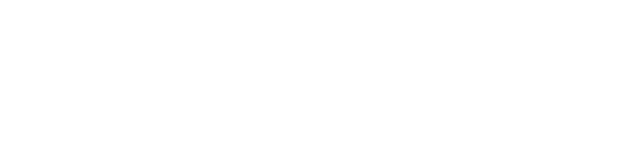
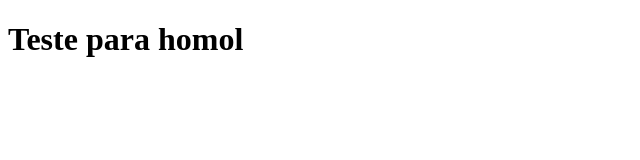
Before and after one commit to Coratini/Curso-Git-Github, a website: page index.html in a window 1280 px wide. Shown: the whole page, without its empty margins (0-640 px from the left). Drawn offline with Linux system fonts and the light colour scheme.

Commit message:
teste para homol

```diff
--- a/index.html
+++ b/index.html
@@ -8,7 +8,7 @@
 </head>
 
 <body>
-
+<h1>Teste para homol</h1>
 </body>
 
 </html>
```
